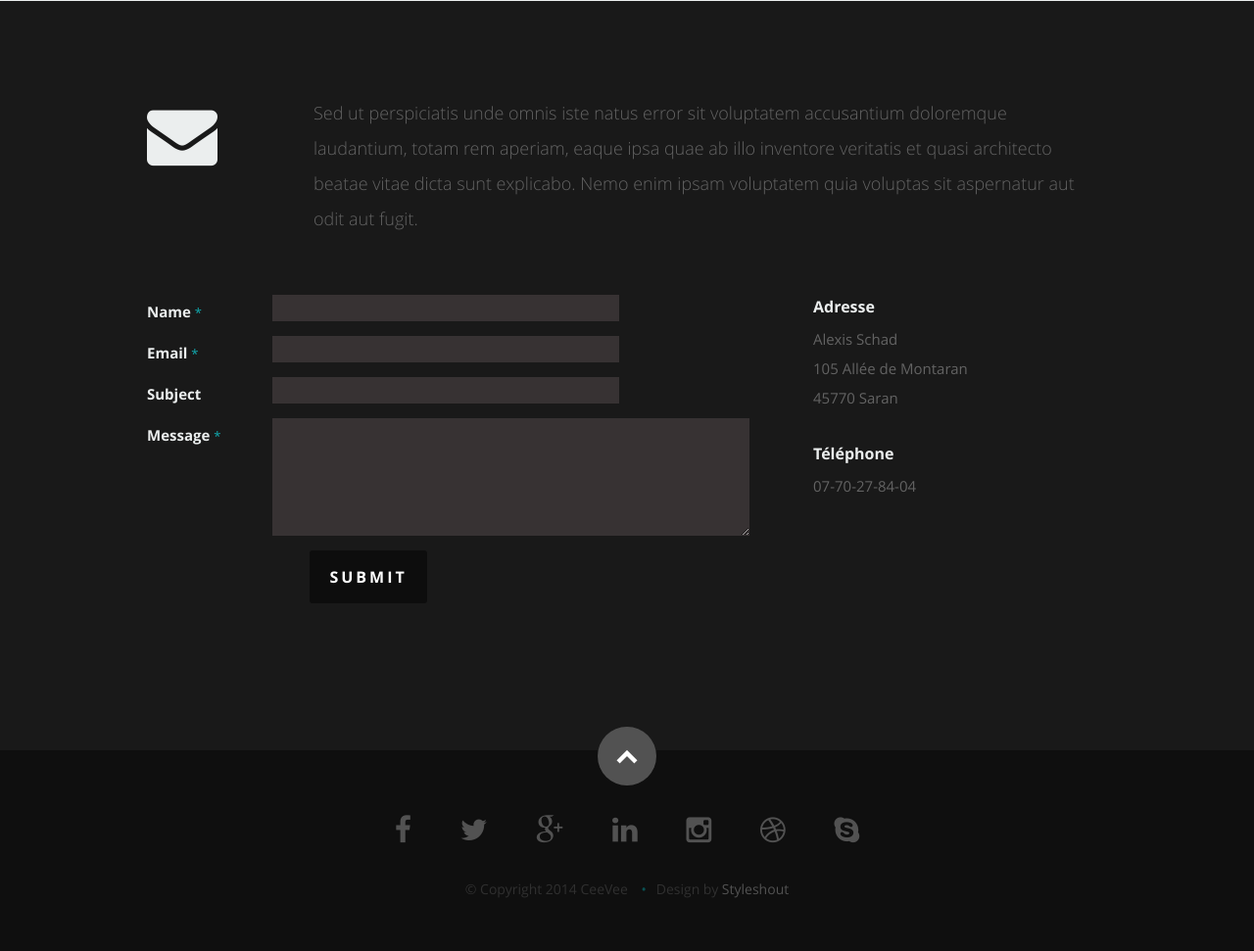
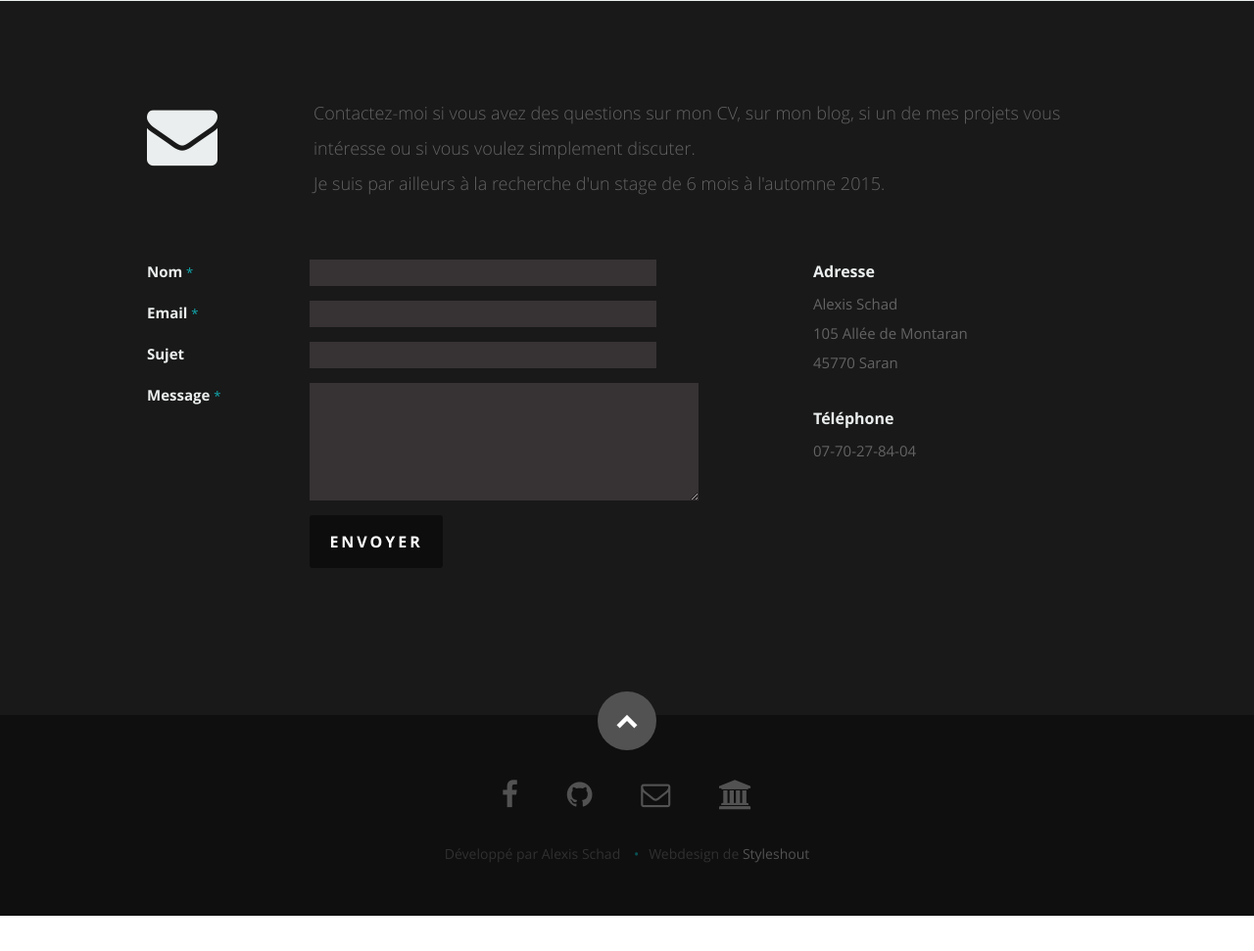
Before and after one commit to schadocalex/alexis-schad, a PHP site: page / in a window 1280 px wide. Shown: the part 4351-5322 px from the top of the page at 98% size. After the commit the page ends 5286 px from the top, so only its background shows below. Run offline with PHP 8.4, Linux system fonts and the light colour scheme; some libraries are stand-ins or nearby versions.

Commit message:
Modifications du site diverses

```diff
--- a/css/layout.css
+++ b/css/layout.css
@@ -61,8 +61,19 @@ header .banner-text h1 {
    font: 90px/1.1em 'opensans-bold', sans-serif;
    color: #fff;
    letter-spacing: -2px;
+   margin: 0 auto 0px auto;
+   text-shadow: 0px 1px 3px rgba(0, 0, 0, .8);
+}
+header .banner-text h2 {
+   font: 36px/1.5em 'opensans-bold', sans-serif;
+   color: #fff;
+   letter-spacing: -2px;
    margin: 0 auto 18px auto;
    text-shadow: 0px 1px 3px rgba(0, 0, 0, .8);
+}
+header .banner-text h2 span {
+   position: relative;
+   top: -3px;
 }
 header .banner-text h3 {
    font: 18px/1.9em 'librebaskerville-regular', serif;
@@ -833,11 +844,11 @@ call-to-action .button {
 #contact form { margin-bottom: 30px; }
 #contact label {
    font: 15px/24px 'opensans-bold', sans-serif;
-   margin: 6px 0 12px 0;
+   margin: 1px 0 12px 0;
    color: #EBEEEE;
 	display: inline-block;
 	float: left;
-   width: 20%;
+   width: 26%;
    /* margin-left: 6%; */
 }
 #contact input,
--- a/index.html
+++ b/index.html
@@ -58,12 +58,13 @@
       <div class="row banner">
          <div class="banner-text">
             <h1 class="responsive-headline">Alexis Schad</h1>
+            <h2>&lt; <span>schadocalex</span> &gt;</h2>
             <h3><span>Élève ingénieur en Génie Informatique <br />à l'Université de Technologie de Compiègne</span></h3>
             <hr />
             <ul class="social">
                <li><a href="http://fb.com/alexis.schad" target="_blank" ><i class="fa fa-facebook"></i></a></li>
                <li><a href="http://github.com/schadocalex" target="_blank" ><i class="fa fa-github"></i></a></li>
-               <li><a href="mailto:schadoc_alex@hotmail.fr"><i class="fa fa-envelope"></i></a></li>
+               <li><a href="mailto:schadoc_alex@hotmail.fr"><i class="fa fa-envelope-o"></i></a></li>
                <li><a href="http://www.utc.fr/" target="_blank" ><i class="fa fa-university"></i></a></li>
             </ul>
          </div>
@@ -667,15 +668,15 @@
 
             <div class="two columns header-col">
 
-               <h1><span>Get In Touch.</span></h1>
+               <h1><span>Me contacter</span></h1>
 
             </div>
 
             <div class="ten columns">
 
-                  <p class="lead">Sed ut perspiciatis unde omnis iste natus error sit voluptatem accusantium doloremque laudantium, totam rem aperiam,
-                  eaque ipsa quae ab illo inventore veritatis et quasi architecto beatae vitae dicta sunt explicabo. Nemo enim ipsam
-                  voluptatem quia voluptas sit aspernatur aut odit aut fugit.
+                  <p class="lead">
+                     Contactez-moi si vous avez des questions sur mon CV, sur mon blog, si un de mes projets vous intéresse ou si vous voulez simplement discuter.<br/>
+                     Je suis par ailleurs à la recherche d'un stage de 6 mois à l'automne 2015.
                   </p>
 
             </div>
@@ -691,7 +692,7 @@
 					<fieldset>
 
                   <div>
-						   <label for="contactName">Name <span class="required">*</span></label>
+						   <label for="contactName">Nom <span class="required">*</span></label>
 						   <input type="text" value="" size="35" id="contactName" name="contactName">
                   </div>
 
@@ -701,17 +702,17 @@
                   </div>
 
                   <div>
-						   <label for="contactSubject">Subject</label>
+						   <label for="contactSubject">Sujet</label>
 						   <input type="text" value="" size="35" id="contactSubject" name="contactSubject">
                   </div>
 
                   <div>
                      <label for="contactMessage">Message <span class="required">*</span></label>
-                     <textarea cols="50" rows="5" id="contactMessage" name="contactMessage"></textarea>
+                     <textarea cols="40" rows="5" id="contactMessage" name="contactMessage"></textarea>
                   </div>
 
                   <div>
-                     <button class="submit">Submit</button>
+                     <button class="submit">Envoyer</button>
                      <span id="image-loader">
                         <img alt="" src="images/loader.gif">
                      </span>
@@ -721,10 +722,10 @@
 				   </form> <!-- Form End -->
 
                <!-- contact-warning -->
-               <div id="message-warning"> Error boy</div>
+               <div id="message-warning"> Erreur</div>
                <!-- contact-success -->
 				   <div id="message-success">
-                  <i class="fa fa-check"></i>Your message was sent, thank you!<br>
+                  <i class="fa fa-check"></i>Votre message a été envoyé, merci !<br>
 				   </div>
 
             </div>
@@ -788,18 +789,15 @@
          <div class="twelve columns">
 
             <ul class="social-links">
-               <li><a href="#"><i class="fa fa-facebook"></i></a></li>
-               <li><a href="#"><i class="fa fa-twitter"></i></a></li>
-               <li><a href="#"><i class="fa fa-google-plus"></i></a></li>
-               <li><a href="#"><i class="fa fa-linkedin"></i></a></li>
-               <li><a href="#"><i class="fa fa-instagram"></i></a></li>
-               <li><a href="#"><i class="fa fa-dribbble"></i></a></li>
-               <li><a href="#"><i class="fa fa-skype"></i></a></li>
+               <li><a href="http://fb.com/alexis.schad" target="_blank" ><i class="fa fa-facebook"></i></a></li>
+               <li><a href="http://github.com/schadocalex" target="_blank" ><i class="fa fa-github"></i></a></li>
+               <li><a href="mailto:schadoc_alex@hotmail.fr"><i class="fa fa-envelope-o"></i></a></li>
+               <li><a href="http://www.utc.fr/" target="_blank" ><i class="fa fa-university"></i></a></li>
             </ul>
 
             <ul class="copyright">
-               <li>&copy; Copyright 2014 CeeVee</li>
-               <li>Design by <a title="Styleshout" href="http://www.styleshout.com/">Styleshout</a></li>
+               <li>Développé par Alexis Schad</li>
+               <li>Webdesign de <a title="Styleshout" href="http://www.styleshout.com/">Styleshout</a></li>
             </ul>
 
          </div>
```
